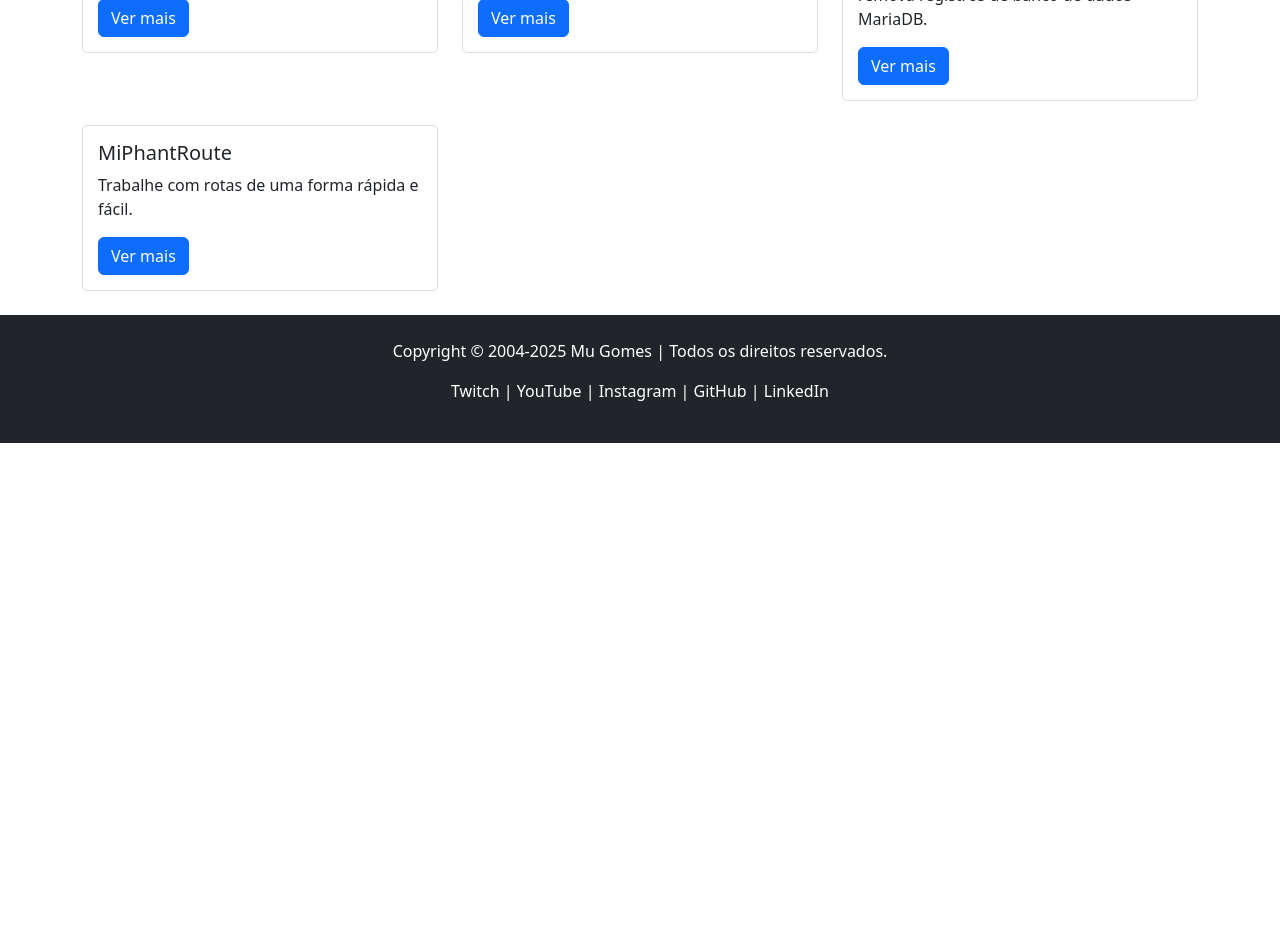
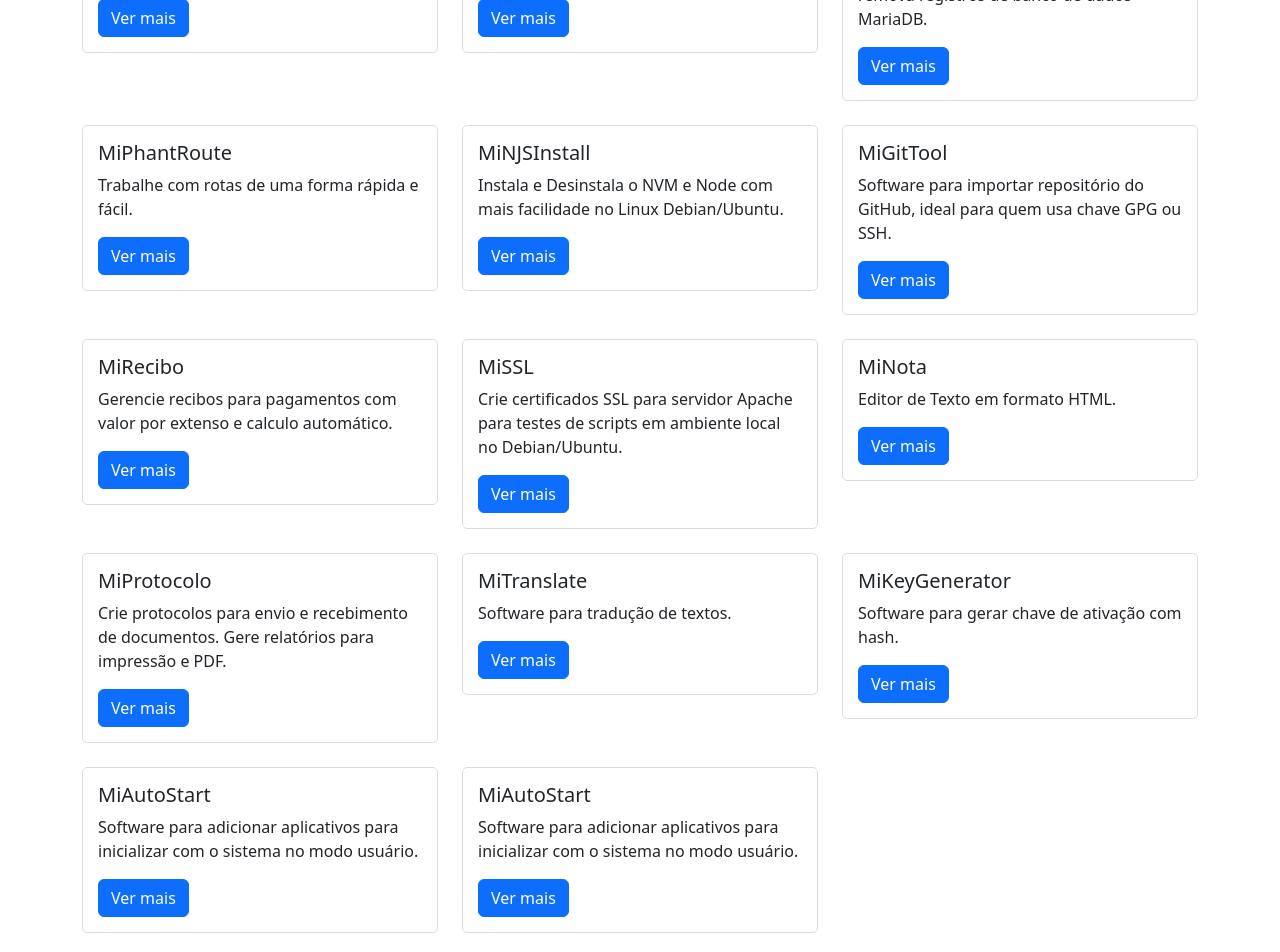
Before and after one commit to mugomes/mugomes.github.io, a Vue app: page /catalogo in a window 1280 px wide. Shown: the part 800-1752 px from the top of the page. Before the commit the page ends 1243 px from the top, so only its background shows below. Built offline with nearby package versions, Linux system fonts and the light colour scheme.

Commit message:
Added more projects

```diff
--- a/src/views/Catalogo.vue
+++ b/src/views/Catalogo.vue
@@ -52,7 +52,7 @@
     return {
       searchQuery: "",
       selectedCategory: "Todos",
-      categories: ["Todos", "Desenvolvimento", "Utilitários", "Bibliotecas"],
+      categories: ["Todos", "Empresarial", "Desenvolvimento", "Utilitários", "Bibliotecas"],
       softwares: [
         {
           id: 1,
@@ -124,6 +124,76 @@
           description: "Trabalhe com rotas de uma forma rápida e fácil.",
           link: "https://github.com/mugomes/miphantroute"
         },
+        {
+          id: 11,
+          name: "MiNJSInstall",
+          category: "Desenvolvimento",
+          description: "Instala e Desinstala o NVM e Node com mais facilidade no Linux Debian/Ubuntu.",
+          link: "https://github.com/mugomes/minjsinstall"
+        },
+        {
+          id: 12,
+          name: "MiGitTool",
+          category: "Desenvolvimento",
+          description: "Software para importar repositório do GitHub, ideal para quem usa chave GPG ou SSH.",
+          link: "https://github.com/mugomes/migittool"
+        },
+        {
+          id: 13,
+          name: "MiRecibo",
+          category: "Empresarial",
+          description: "Gerencie recibos para pagamentos com valor por extenso e calculo automático.",
+          link: "https://github.com/mugomes/mirecibo"
+        },
+        {
+          id: 14,
+          name: "MiSSL",
+          category: "Desenvolvimento",
+          description: "Crie certificados SSL para servidor Apache para testes de scripts em ambiente local no Debian/Ubuntu.",
+          link: "https://github.com/mugomes/missl"
+        },
+        {
+          id: 15,
+          name: "MiNota",
+          category: "Utilitários",
+          description: "Editor de Texto em formato HTML.",
+          link: "https://github.com/mugomes/minota"
+        },
+        {
+          id: 16,
+          name: "MiProtocolo",
+          category: "Empresarial",
+          description: "Crie protocolos para envio e recebimento de documentos. Gere relatórios para impressão e PDF.",
+          link: "https://github.com/mugomes/miprotocolo"
+        },
+        {
+          id: 17,
+          name: "MiTranslate",
+          category: "Utilitários",
+          description: "Software para tradução de textos.",
+          link: "https://github.com/mugomes/mitranslate"
+        },
+        {
+          id: 18,
+          name: "MiKeyGenerator",
+          category: "Desenvolvimento",
+          description: "Software para gerar chave de ativação com hash.",
+          link: "https://github.com/mugomes/mikeygenerator"
+        },
+        {
+          id: 19,
+          name: "MiAutoStart",
+          category: "Utilitários",
+          description: "Software para adicionar aplicativos para inicializar com o sistema no modo usuário.",
+          link: "https://github.com/mugomes/miautostart"
+        },
+        {
+          id: 19,
+          name: "MiAutoStart",
+          category: "Utilitários",
+          description: "Software para adicionar aplicativos para inicializar com o sistema no modo usuário.",
+          link: "https://github.com/mugomes/miautostart"
+        }
       ],
     };
   },
```
